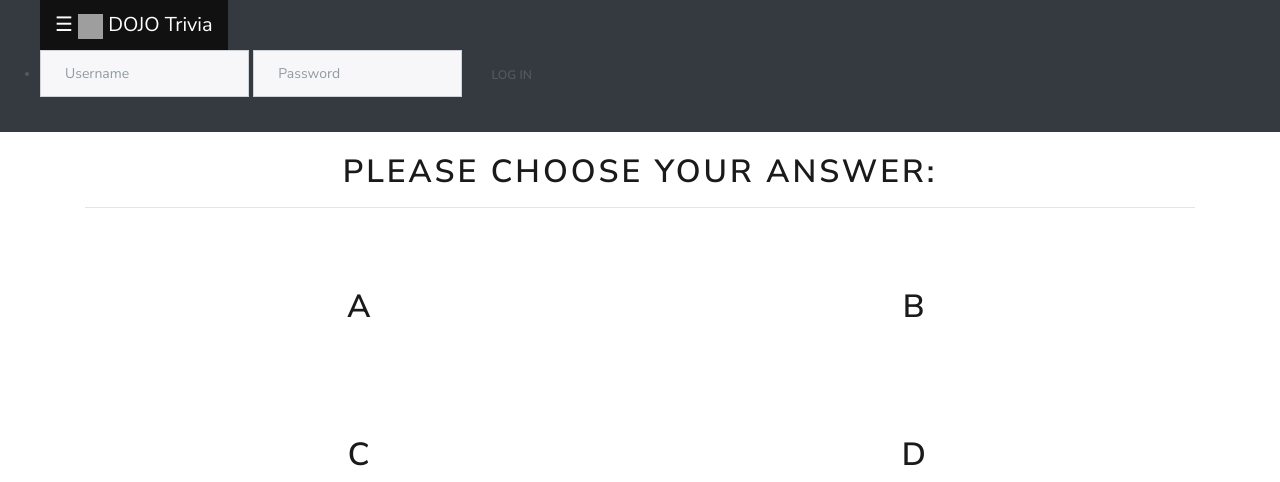
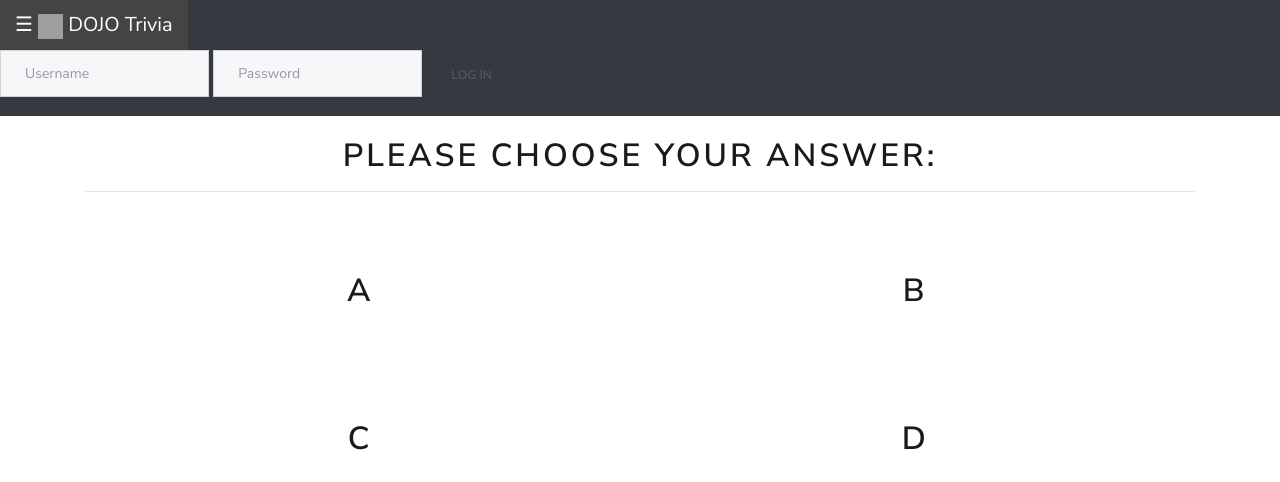
Before and after one commit to FMTamer/DoJoTrivia, a Flask app: page /answer in a window 1280 px wide. Shown: the top 482 px of the page. Run offline with Flask 2, Linux system fonts and the light colour scheme; some libraries are stand-ins or nearby versions; grey boxes are pictures that could not be loaded.

Commit message:
Navbar poging 1

```diff
--- a/DoJoTrivia/templates/layout.html
+++ b/DoJoTrivia/templates/layout.html
@@ -61,23 +61,18 @@
 
 
          <div id="main">
-            <ul>
               <button class="openbtn" onclick="openNav()">☰         <img src="https://i.imgur.com/LhPSPil.png" alt="" width="25" height="25" />   DOJO Trivia</button>
 
            {% if not session.user_id %}
              <form action="{{ url_for('login') }}" name="login_form" method="post">
                 <fieldset>
-                  <div class='float-right'>
-                      <li class='nav-item'>
                         <div class="form-group">
                             <input autocomplete="off" class="form-control" name="username" placeholder="Username" type="text"/>
                             <input autocomplete="off" class="form-control" name="password" placeholder="Password" type="password"/>
                             <button class="btn btn-default" type="submit">Log In</button>
                         </div>
-                        </li>
                 </fieldset>
               </form>
-            </div>
             {% endif %}
           </div>
 
```
